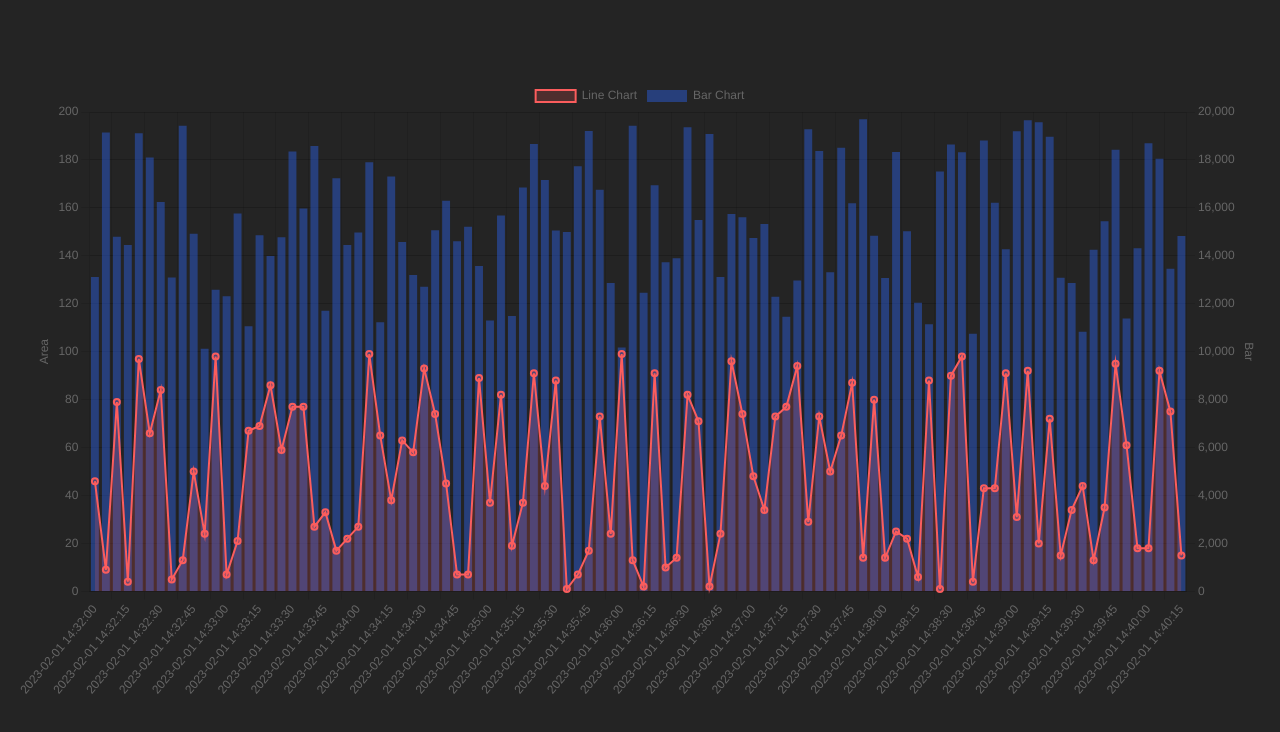
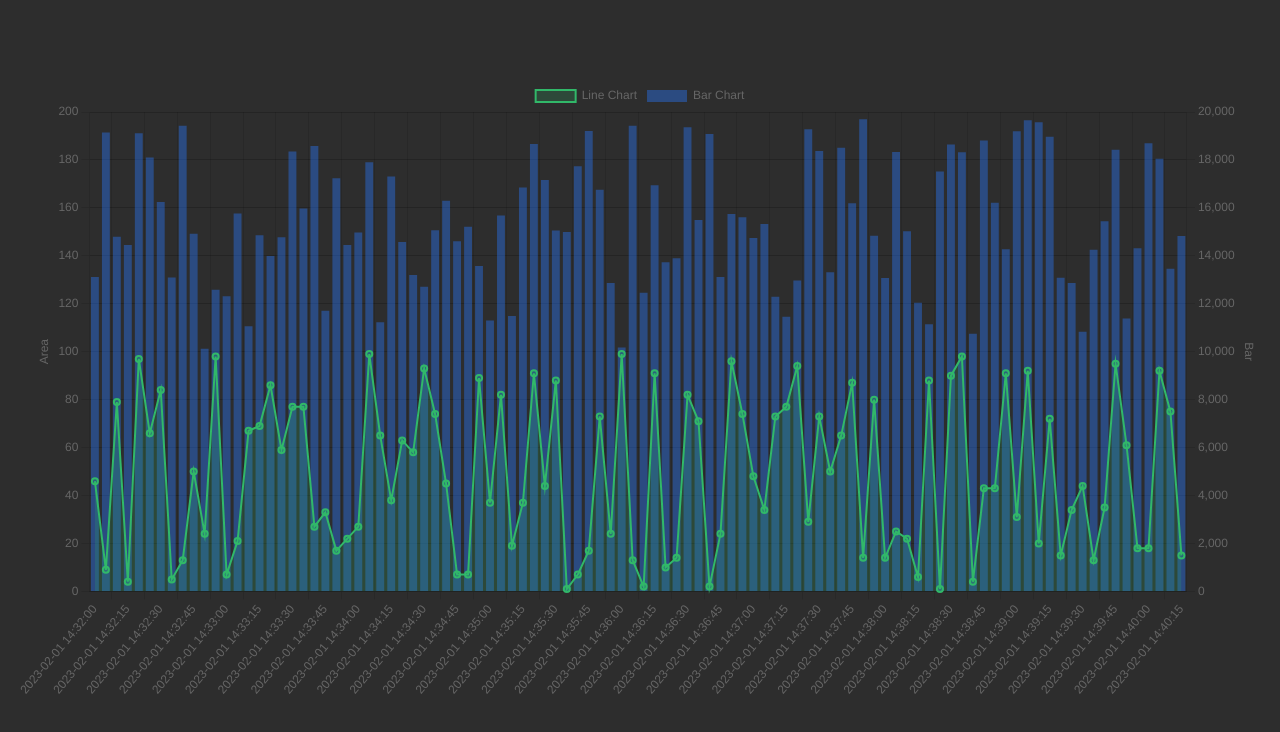
Before and after one commit to devseop/po-fe-12th-w4, a React (Vite) app: page / in a window 1280 px wide. Shown: the top 732 px of the page. Built offline with nearby package versions, Linux system fonts and the light colour scheme; a web font is replaced by a local one.

Commit message:
:lipstick: DESIGN: 차트 색상 변경

```diff
--- a/src/constants/constants.ts
+++ b/src/constants/constants.ts
@@ -5,8 +5,8 @@ export const X_AXIS_KEY = 'x';
 export const Y_AXIS_KEY = 'y';
 
 export const COLORS = {
-  red: { base: 'rgba(251, 93, 93, 1)', dimmed: 'rgba(251, 93, 93, 0.2)' },
-  blue: { base: 'rgba(46, 106, 254, 1)', dimmed: 'rgba(46, 106, 254, 0.4)' },
+  green: { base: 'rgba(49, 184, 105, 1)', dimmed: 'rgba(49, 184, 105, 0.2)' },
+  blue: { base: 'rgba(40, 121, 255, 1)', dimmed: 'rgba(40, 121, 255, 0.4)' },
 } as const;
 
 export const AREA_CHART_SCALE_MAX = 200; //bar 차트와 겹치지 않도록 하기 위함
--- a/src/style.css
+++ b/src/style.css
@@ -4,7 +4,6 @@
   box-sizing: border-box;
   margin: 0;
   padding: 0;
-  color: rgba(255, 255, 255, 0.87);
   font-family:
     'Pretendard Variable',
     Pretendard,
@@ -29,7 +28,7 @@
 }
 
 body {
-  background-color: #242424;
+  background-color: #2d2d2d;
 }
 
 ul {
--- a/src/utls/convertChartData.ts
+++ b/src/utls/convertChartData.ts
@@ -18,8 +18,8 @@ const returnToAreaDataset = (dataList: ITimeSeriesData[]) => {
       yAxisKey: `${Y_AXIS_KEY}.${VALUE_AREA_KEY}`,
     },
     borderWidth: 2,
-    borderColor: COLORS.red.base,
-    backgroundColor: COLORS.red.dimmed,
+    borderColor: COLORS.green.base,
+    backgroundColor: COLORS.green.dimmed,
     fill: true,
     order: 1,
   };
```
